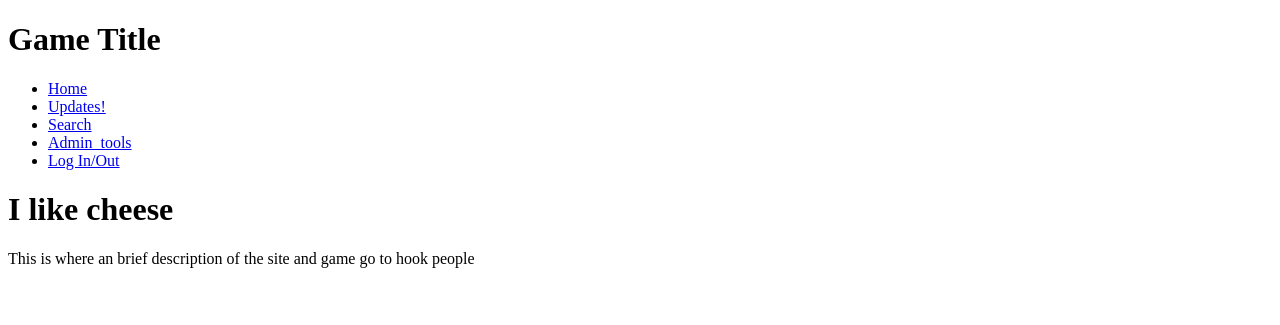
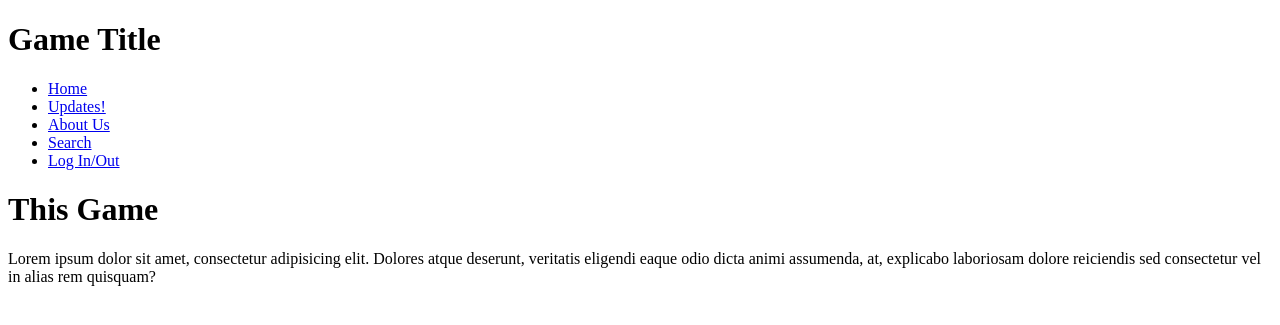
Before and after one commit to AGreenwoodMelb/game-blog-app, a Rails app: page / in a window 1280 px wide. Shown: the top 325 px of the page. Run offline with Rails 7, Linux system fonts and the light colour scheme; style sheets or scripts are compiled from the project's sources; some libraries are stand-ins or nearby versions.

Commit message:
Pre-clean-up deletes

```diff
--- a/app/controllers/home_controller.rb
+++ b/app/controllers/home_controller.rb
@@ -1,4 +1,8 @@
 class HomeController < ApplicationController
-    def index
+    def home
     end
+
+    def about
+    end
+
 end
--- /dev/null
+++ b/app/views/home/about.html.erb
@@ -0,0 +1,2 @@
+<h2>About Us</h2>
+<p>Im annoyed and tired</p>
--- /dev/null
+++ b/app/views/home/home.html.erb
@@ -0,0 +1,2 @@
+<h1>This Game</h1>
+<p>Lorem ipsum dolor sit amet, consectetur adipisicing elit. Dolores atque deserunt, veritatis eligendi eaque odio dicta animi assumenda, at, explicabo laboriosam dolore reiciendis sed consectetur vel in alias rem quisquam?</p>
--- a/app/views/home/index.html.erb
+++ /dev/null
@@ -1 +0,0 @@
-<%= javascript_pack_tag 'landing_page' %>
--- a/app/views/layouts/application.html.erb
+++ b/app/views/layouts/application.html.erb
@@ -19,8 +19,8 @@
       <ul>
         <li><%= link_to 'Home', root_path%></li>
         <li><%= link_to 'Updates!', posts_path%></li>
+        <li><%= link_to 'About Us', about_path %></li>
         <li><%= link_to 'Search', root_path%></li>
-        <li><%= link_to 'Admin_tools', root_path%></li>
         <li><%= link_to 'Log In/Out', root_path%></li>
       </ul>
     </nav>
--- a/app/views/posts/index.html.erb
+++ b/app/views/posts/index.html.erb
@@ -1,3 +1,7 @@
+<h2>Recent Posts</h2>
+<% if true %>
+    <%= link_to 'New Post', new_post_path%>
+<% end%>
 <% @posts.each do |post|%>
 
     <div className = 'hello'>
@@ -8,5 +12,3 @@
         </a>
     </div>
 <% end %>
-
-<%= link_to 'New Post',new_post_path%>
--- a/config/routes.rb
+++ b/config/routes.rb
@@ -1,6 +1,7 @@
 Rails.application.routes.draw do
 
-  root 'home#index'
+  root 'home#home'
+  get 'about', to: 'home#about'
   resources :posts
 
 
```
